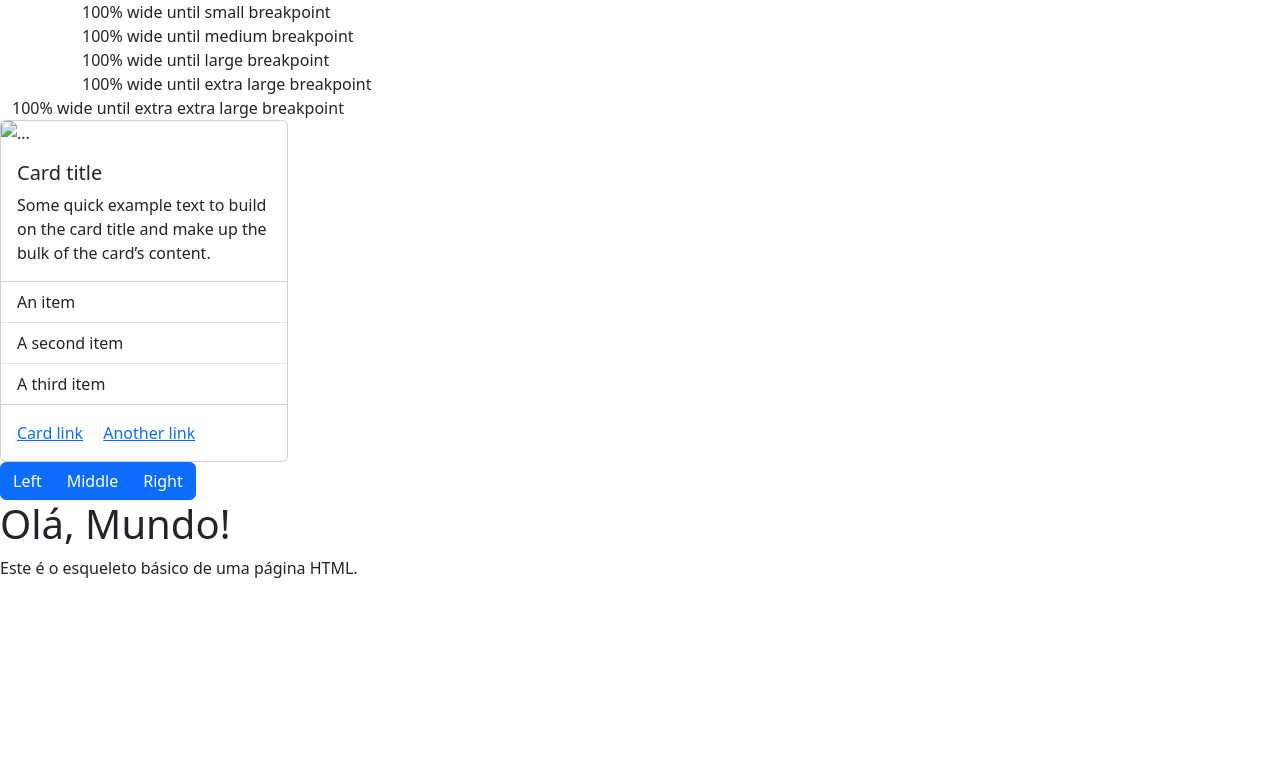
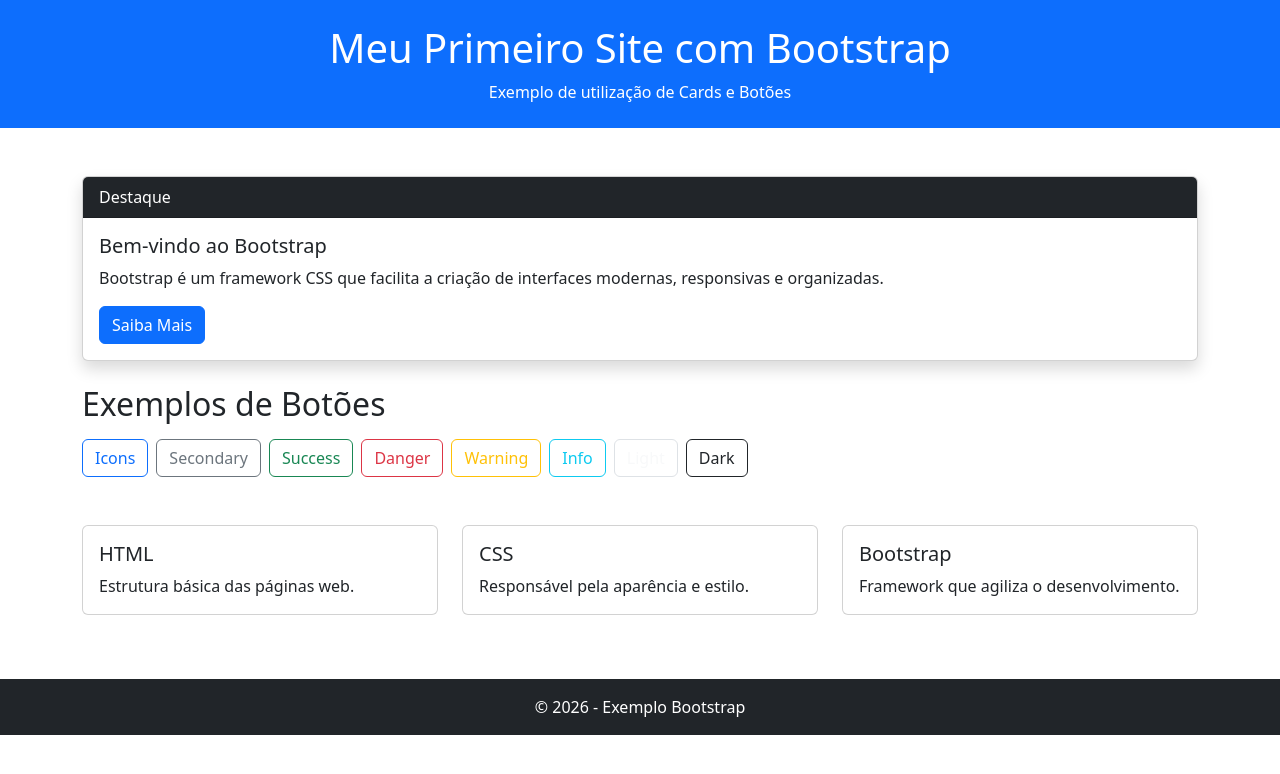
Before and after one commit to anamenezesmachado-sketch/julia.github.io, a plain HTML site: page index.html in a window 1280 px wide. Drawn offline with nearby package versions, Linux system fonts and the light colour scheme.

Commit message:
Update index.html

```diff
--- a/index.html
+++ b/index.html
@@ -3,48 +3,134 @@
 <head>
     <meta charset="UTF-8">
     <meta name="viewport" content="width=device-width, initial-scale=1.0">
+
+    <!-- Bootstrap CSS -->
     <link href="https://cdn.jsdelivr.net/npm/bootstrap@5.3.8/dist/css/bootstrap.min.css" rel="stylesheet">
 
-    <link rel="icon" type="imagem/png" href="faviicon.png">
+    <!-- Favicon -->
+    <link rel="icon" type="image/png" href="favicon.png">
 
-    <title>Título da Página</title>
+    <title>Exemplo Bootstrap</title>
 </head>
 <body>
 
- <div class="container-sm">100% wide until small breakpoint</div>
- <div class="container-md">100% wide until medium breakpoint</div>
- <div class="container-lg">100% wide until large breakpoint</div>
- <div class="container-xl">100% wide until extra large breakpoint</div>
- <div class="container-xxl">100% wide until extra extra large breakpoint</div>
+    <!-- Cabeçalho -->
+    <header class="bg-primary text-white text-center py-4">
+        <h1>Meu Primeiro Site com Bootstrap</h1>
+        <p class="mb-0">Exemplo de utilização de Cards e Botões</p>
+    </header>
 
-    <div class="card" style="width: 18rem;">
-  <img src="..." class="card-img-top" alt="...">
-  <div class="card-body">
-    <h5 class="card-title">Card title</h5>
-    <p class="card-text">Some quick example text to build on the card title and make up the bulk of the card’s content.</p>
-  </div>
-  <ul class="list-group list-group-flush">
-    <li class="list-group-item">An item</li>
-    <li class="list-group-item">A second item</li>
-    <li class="list-group-item">A third item</li>
-  </ul>
-  <div class="card-body">
-    <a href="#" class="card-link">Card link</a>
-    <a href="#" class="card-link">Another link</a>
-  </div>
-</div>
+    <!-- Conteúdo Principal -->
+    <main class="container mt-5">
 
-    <div class="btn-group" role="group" aria-label="Basic example">
-  <button type="button" class="btn btn-primary">Left</button>
-  <button type="button" class="btn btn-primary">Middle</button>
-  <button type="button" class="btn btn-primary">Right</button>
-</div>
+        <!-- Card -->
+        <div class="card shadow mb-4">
+            <div class="card-header bg-dark text-white">
+                Destaque
+            </div>
 
+            <div class="card-body">
+                <h5 class="card-title">Bem-vindo ao Bootstrap</h5>
 
+                <p class="card-text">
+                    Bootstrap é um framework CSS que facilita a criação
+                    de interfaces modernas, responsivas e organizadas.
+                </p>
 
-    <h1>Olá, Mundo!</h1>
-    <p>Este é o esqueleto básico de uma página HTML.</p>
+                <a href="#" class="btn btn-primary">
+                    Saiba Mais
+                </a>
+            </div>
+        </div>
+
+        <!-- Botões -->
+        <h2 class="mb-3">Exemplos de Botões</h2>
+
+        <div class="d-flex flex-wrap gap-2">
+
+            <a href="icons.html" class="btn btn-outline-primary">
+                Icons
+            </a>
+
+            <button type="button" class="btn btn-outline-secondary">
+                Secondary
+            </button>
+
+            <button type="button" class="btn btn-outline-success">
+                Success
+            </button>
+
+            <button type="button" class="btn btn-outline-danger">
+                Danger
+            </button>
+
+            <button type="button" class="btn btn-outline-warning">
+                Warning
+            </button>
+
+            <button type="button" class="btn btn-outline-info">
+                Info
+            </button>
+
+            <button type="button" class="btn btn-outline-light border">
+                Light
+            </button>
+
+            <button type="button" class="btn btn-outline-dark">
+                Dark
+            </button>
+
+        </div>
+
+        <!-- Cards em Colunas -->
+        <div class="row mt-5">
+
+            <div class="col-md-4 mb-3">
+                <div class="card h-100">
+                    <div class="card-body">
+                        <h5 class="card-title">HTML</h5>
+                        <p class="card-text">
+                            Estrutura básica das páginas web.
+                        </p>
+                    </div>
+                </div>
+            </div>
+
+            <div class="col-md-4 mb-3">
+                <div class="card h-100">
+                    <div class="card-body">
+                        <h5 class="card-title">CSS</h5>
+                        <p class="card-text">
+                            Responsável pela aparência e estilo.
+                        </p>
+                    </div>
+                </div>
+            </div>
+
+            <div class="col-md-4 mb-3">
+                <div class="card h-100">
+                    <div class="card-body">
+                        <h5 class="card-title">Bootstrap</h5>
+                        <p class="card-text">
+                            Framework que agiliza o desenvolvimento.
+                        </p>
+                    </div>
+                </div>
+            </div>
+
+        </div>
+
+    </main>
+
+    <!-- Rodapé -->
+    <footer class="bg-dark text-white text-center py-3 mt-5">
+        <p class="mb-0">
+            © 2026 - Exemplo Bootstrap
+        </p>
+    </footer>
+
+    <!-- Bootstrap JS -->
+    <script src="https://cdn.jsdelivr.net/npm/bootstrap@5.3.8/dist/js/bootstrap.bundle.min.js"></script>
 
 </body>
-
 </html>
```
